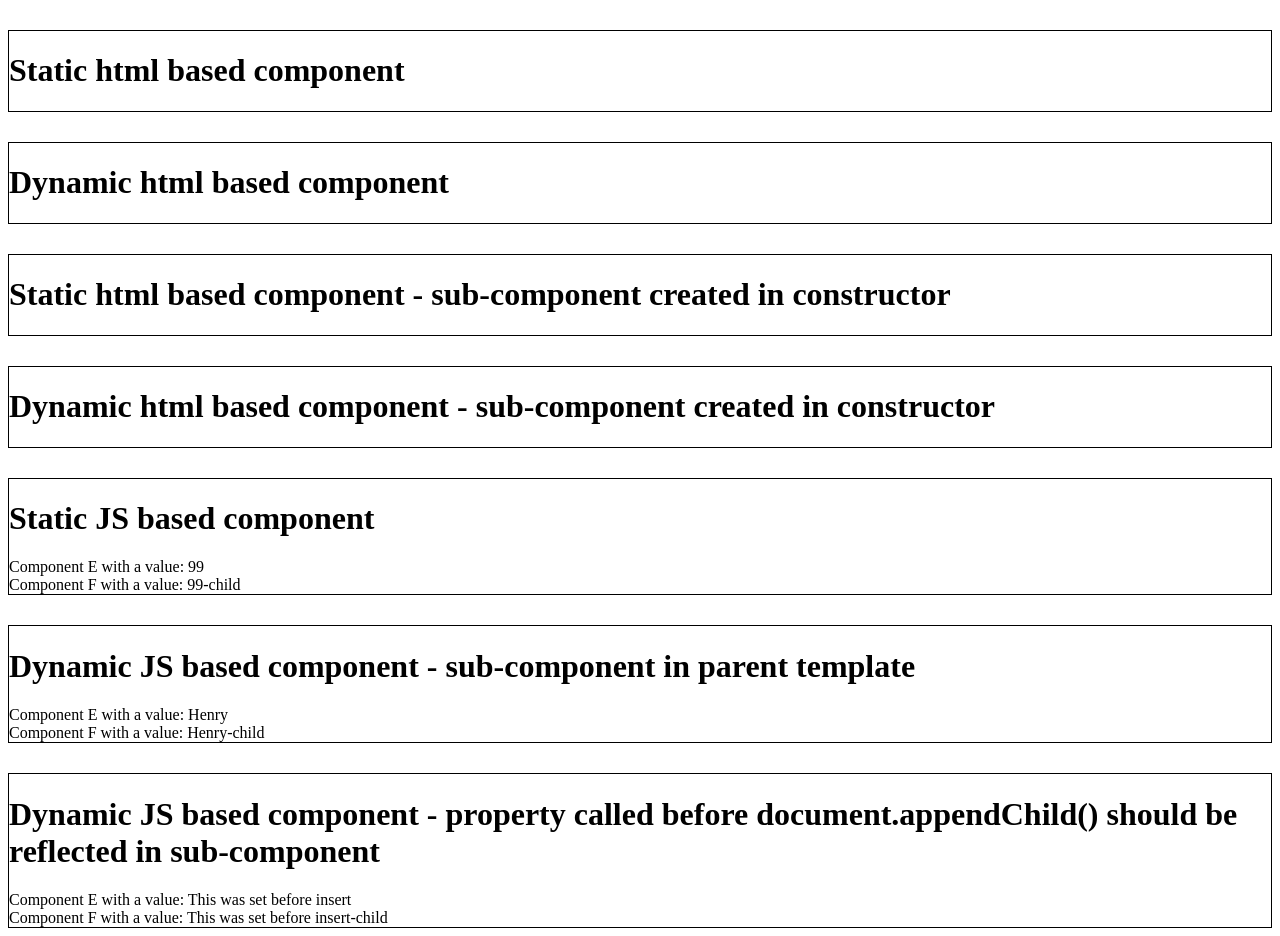
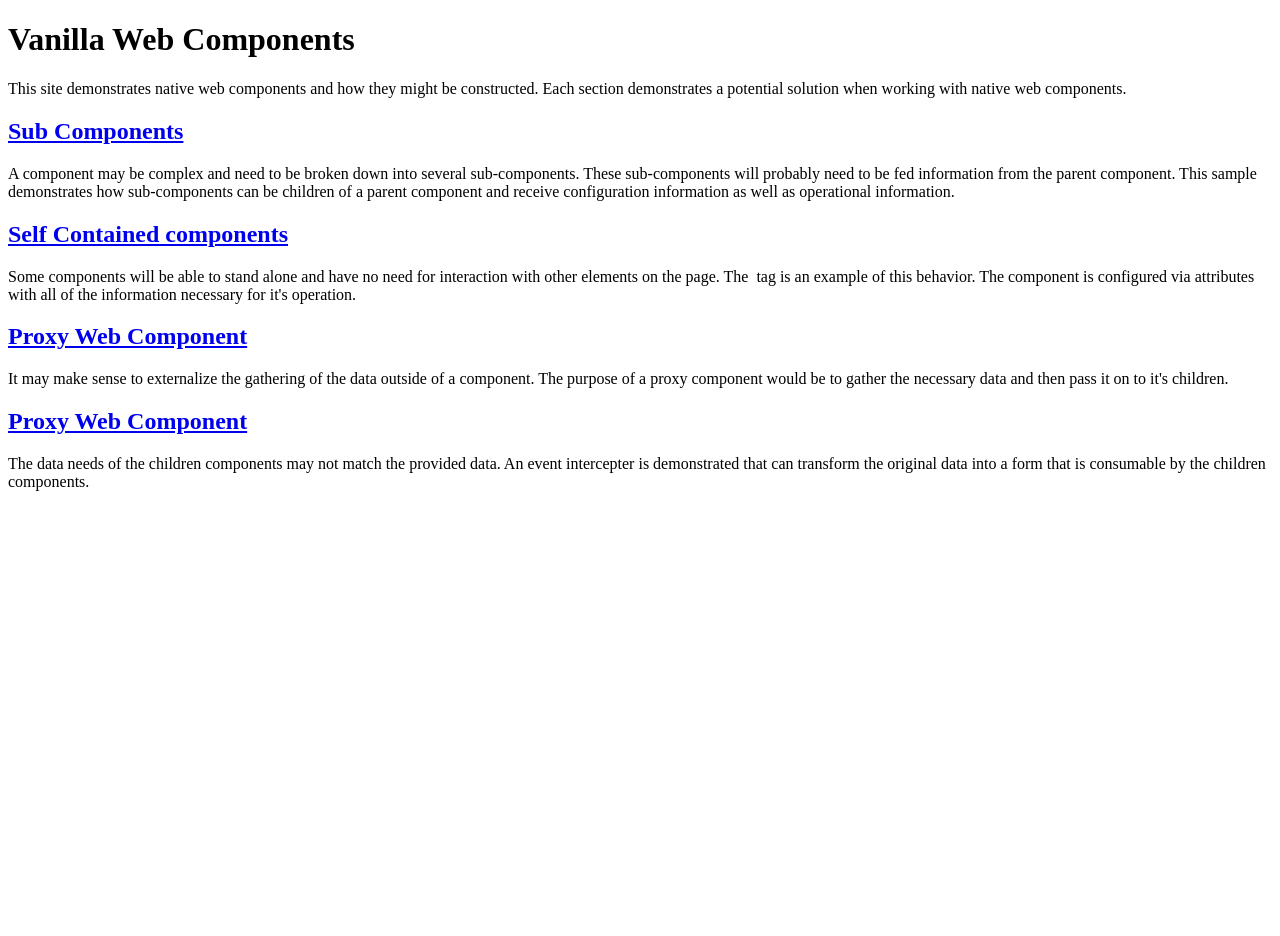
Before and after one commit to gurneyds/vanilla-web-components, a website: page index.html in a window 1280 px wide. After the commit the page ends 800 px from the top, so only its background shows below. Drawn offline with Linux system fonts and the light colour scheme.

Commit message:
Put the sub-component examples into a new html file

```diff
--- a/index.html
+++ b/index.html
@@ -1,76 +1,41 @@
-<!DOCTYPE html>
+<!doctype html>
 <html>
 	<head>
-		<meta charset="utf-8">
-		<title>Test for components</title>
-		<link rel="import" href="./html/componentA.html"/>
-		<link rel="import" href="./html/componentB.html"/>
-		<link rel="import" href="./html/componentC.html"/>
-		<link rel="import" href="./html/componentD.html"/>
-		<style>
-			.demo {
-				margin-top:30px;
-				border:1px solid black;
-			}
-		</style>
-
-		<script src="./js/componentE.js"></script>
-		<script src="./js/componentF.js"></script>
+		<title>title</title>
+		<link rel="stylesheet" href="stylesheet">
 	</head>
 	<body>
-	<div class="demo">
-		<h1>Static html based component</h1>
-		<comp-a value="99"></comp-a>
-	</div>
+		<h1>Vanilla Web Components</h1>
+		<head>
+			This site demonstrates native web components and how they might be constructed. Each section demonstrates
+			a potential solution when working with native web components.
+		</head>
+		<sections>
+			<section>
+				<h2><a href="subComponents.html">Sub Components</a></h2>
+				A component may be complex and need to be broken down into several sub-components. These sub-components
+				will probably need to be fed information from the parent component. This sample demonstrates how sub-components
+				can be children of a parent component and receive configuration information as well as operational information.
+			</section>
 
-	<div id="container1" class="demo">
-		<h1>Dynamic html based component</h1>
-	</div>
+			<section>
+				<h2><a href="selfContained.html">Self Contained components</a></h2>
+				Some components will be able to stand alone and have no need for interaction with other elements on the page.
+				The <img> tag is an example of this behavior. The component is configured via attributes with all of the
+				information necessary for it's operation.
+			</section>
 
-	<div class="demo">
-		<h1>Static html based component - sub-component created in constructor</h1>
-		<comp-c value="99"></comp-c>
-	</div>
+			<section>
+				<h2><a href="proxyComponent.html">Proxy Web Component</a></h2>
+				It may make sense to externalize the gathering of the data outside of a component. The purpose of a proxy
+				component would be to gather the necessary data and then pass it on to it's children.
+			</section>
 
-	<div id="container2" class="demo">
-		<h1>Dynamic html based component - sub-component created in constructor</h1>
-	</div>
-
-	<div class="demo">
-		<h1>Static JS based component</h1>
-		<comp-e value="99"></comp-e>
-	</div>
-
-	<div id="container3" class="demo">
-		<h1>Dynamic JS based component - sub-component in parent template</h1>
-	</div>
-
-	<div id="container4" class="demo">
-		<h1>Dynamic JS based component - property called before document.appendChild() should be reflected in sub-component</h1>
-	</div>
-
-	<script>
-		var compA = document.createElement('comp-a');
-		document.querySelector('#container1').appendChild(compA);
-		// We would expect this value to make it into the sub-component - but it doesn't
-		compA.value = "Frank";
-
-		// Constructor style components
-		var compC = document.createElement('comp-c');
-		document.querySelector('#container2').appendChild(compC);
-
-		// We would expect this value to make it into the sub-component - and it does
-		compC.value = "George";
-
-		var compE = document.createElement('comp-e');
-		document.querySelector('#container3').appendChild(compE);
-		compE.value = "Henry";
-
-		var compE2 = document.createElement('comp-e');
-		compE2.value = "This was set before insert";
-		document.querySelector('#container4').appendChild(compE2);
-//		compE2.value = "This was set after insert";
-
-	</script>
+			<section>
+				<h2><a href="proxyComponentWithInterceptor.html">Proxy Web Component</a></h2>
+				The data needs of the children components may not match the provided data. An event intercepter is demonstrated
+				that can transform the original data into a form that is consumable by the children components.
+			</section>
+		</sections>
 	</body>
 </html>
--- a/package.json
+++ b/package.json
@@ -8,7 +8,7 @@
   "main": "index.js",
   "scripts": {
     "test": "echo \"Error: no test specified\" && exit 1",
-    "start": "http-server -p $PORT"
+    "start": "http-server -p 2000"
   },
   "keywords": [],
   "author": "",
```
Also changed, not shown: proxyComponent.html (+15 -1 lines), subComponents.html (added, +76 -0 lines).
